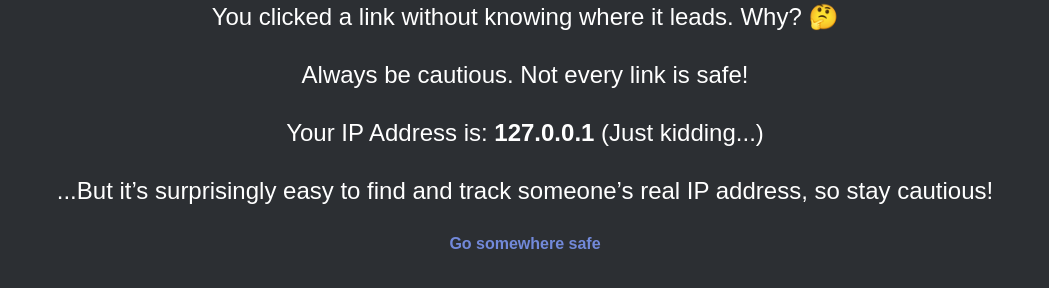
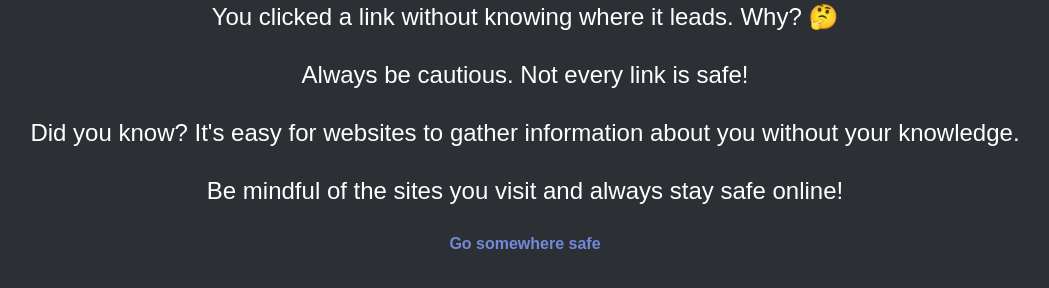
Before and after one commit to Eternity-Cityy/EternityCitys-Bio, a plain HTML site: page EternityCitys-Bio.html in a window 1280 px wide. Shown: the part 166-454 px from the top of the page, without its empty margins (115-1164 px from the left). Drawn offline with Linux system fonts and the light colour scheme.

Commit message:
Update EternityCitys-Bio.html
changed to remove "your IP is"

```diff
--- a/EternityCitys-Bio.html
+++ b/EternityCitys-Bio.html
@@ -34,15 +34,15 @@
   <h1>Uh-oh!</h1>
   <p>You clicked a link without knowing where it leads. Why? 🤔</p>
   <p>Always be cautious. Not every link is safe!</p>
-  <div id="fake-ip"></div>
+  <div id="fake-info"></div>
   <a href="https://www.google.com">Go somewhere safe</a>
 
   <script>
     document.addEventListener('DOMContentLoaded', () => {
-      const fakeIpMessage = `<p>Your IP Address is: <strong>127.0.0.1</strong> (Just kidding...) </p>
-      <p>...But it’s surprisingly easy to find and track someone’s real IP address, so stay cautious!</p>`;
-      const ipElement = document.getElementById('fake-ip');
-      ipElement.innerHTML = fakeIpMessage;
+      const fakeInfoMessage = `<p>Did you know? It's easy for websites to gather information about you without your knowledge.</p>
+      <p>Be mindful of the sites you visit and always stay safe online!</p>`;
+      const infoElement = document.getElementById('fake-info');
+      infoElement.innerHTML = fakeInfoMessage;
     });
   </script>
 </body>
```
